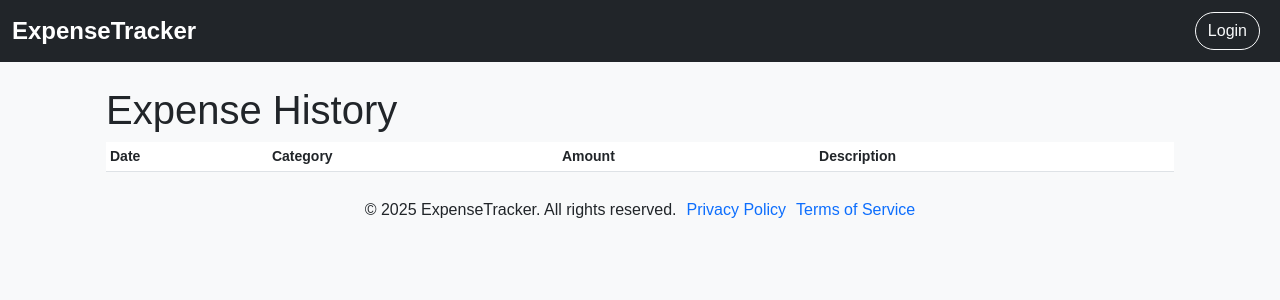
After one commit to Cooper-Thomas1/ExpenseTracker, a Flask app: page /expense-history in a window 1280 px wide. The commit adds this page. Shown: the top 300 px of the page. Run offline with Flask 3, Linux system fonts and the light colour scheme; lists and menus that the app fills with data are empty.

Commit message:
Added an expense history page

```diff
--- a/ExpenseTracker/routes.py
+++ b/ExpenseTracker/routes.py
@@ -53,6 +53,10 @@ def logout():
 def forgot_password():
     return render_template("forgot-password.html")
 
+@app.route("/expense-history")
+def expense_history():
+    return render_template("expense-history.html")
+
 @app.route("/upload", methods=['GET', 'POST'])
 @login_required
 def upload():
--- a/ExpenseTracker/templates/base.html
+++ b/ExpenseTracker/templates/base.html
@@ -25,7 +25,7 @@
             <a class="nav-link" href="{{ url_for('dashboard') }}">Dashboard</a>
           </li>
           <li class="nav-item">
-            <a class="nav-link" href="#">Expense History</a>
+            <a class="nav-link" href="{{ url_for('expense_history') }}">Expense History</a>
           </li>
           <li class="nav-item">
             <a class="nav-link" href="#">Visualise</a>
--- /dev/null
+++ b/ExpenseTracker/templates/expense-history.html
@@ -0,0 +1,31 @@
+{% extends "base.html" %}
+
+{% block content %}
+
+<main class="col-md-12 ms-sm-auto col-lg-12 px-md-4">
+    <h1>Expense History</h1>
+    <div class="table-responsive small">
+        <table class="table table-striped table-sm">
+          <thead>
+            <tr>
+              <th scope="col">Date</th>
+              <th scope="col">Category</th>
+              <th scope="col">Amount</th>
+              <th scope="col">Description</th>
+            </tr>
+          </thead>
+          <tbody>
+            {% for expense in current_user.expenses %}
+            <tr>
+              <td>{{ expense.date.strftime('%Y-%m-%d') }}</td>
+              <td>{{ expense.category }}</td>
+              <td>${{ expense.amount }}</td>
+              <td>{{ expense.description }}</td>
+            </tr>
+            {% endfor %}
+          </tbody>
+        </table>
+    </div>
+</main>
+
+{% endblock %}
```
